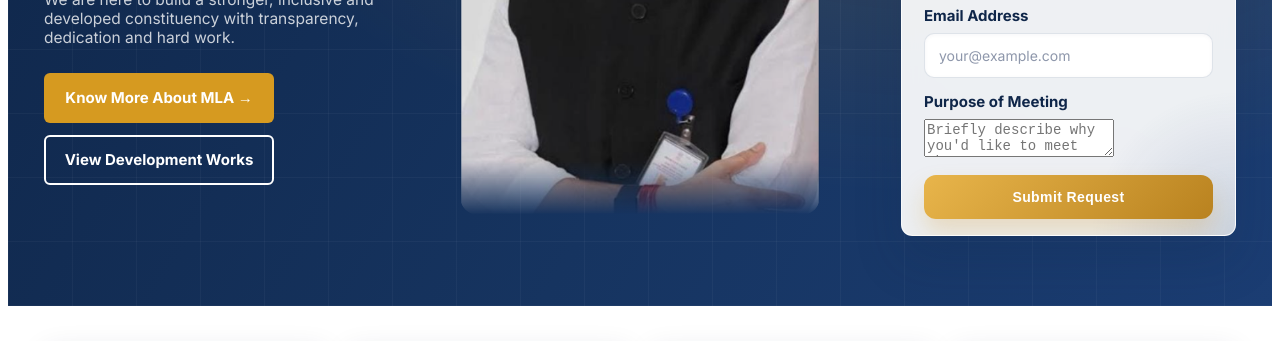
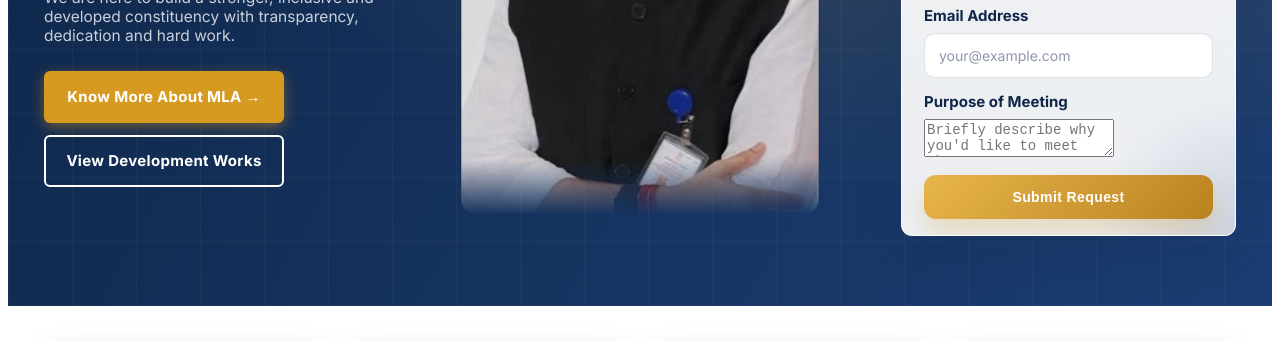
Before and after one commit to Hp-wala/appointment-system, a website: page public/index.html in a window 1280 px wide. Shown: the part 446-787 px from the top of the page. Drawn offline with Linux system fonts and the light colour scheme.

Commit message:
fix: force hero buttons visible on Netlify - stronger CSS specificity + cache bust

```diff
--- a/public/css/home.css
+++ b/public/css/home.css
@@ -308,44 +308,70 @@ html, body { overflow-x: hidden; max-width: 100%; }
   align-items: flex-start;
 }
 
+/* ===== HERO BUTTONS — guaranteed styles for all browsers & CDN ===== */
+a.hm-btn-solid,
+a.hm-btn-outline,
 .hm-btn-solid,
 .hm-btn-outline {
-  width: 230px !important;
-  height: 50px !important;
-  padding: 0 !important;
   display: flex !important;
   align-items: center !important;
   justify-content: center !important;
+  width: 240px !important;
+  height: 52px !important;
+  min-width: 240px !important;
+  min-height: 52px !important;
+  max-width: 240px !important;
+  padding: 0 16px !important;
+  margin: 0 !important;
   box-sizing: border-box !important;
   border-radius: 6px !important;
+  font-family: 'Inter', 'Poppins', sans-serif !important;
   font-size: 15px !important;
   font-weight: 700 !important;
   line-height: 1 !important;
-  margin: 0 !important;
-  text-decoration: none;
-  cursor: pointer;
-  transition: all 0.25s ease;
+  letter-spacing: 0.3px !important;
+  text-decoration: none !important;
+  cursor: pointer !important;
+  -webkit-appearance: none !important;
+  appearance: none !important;
+  transition: background 0.2s ease, opacity 0.2s ease, transform 0.15s ease !important;
 }
 
+/* Button 1 — Gold solid */
+a.hm-btn-solid,
 .hm-btn-solid {
-  background: #D69A20 !important;
-  color: white !important;
-  border: none !important;
+  background-color: #D69A20 !important;
+  background-image: none !important;
+  color: #ffffff !important;
+  border: 2px solid #D69A20 !important;
+  box-shadow: 0 4px 14px rgba(214, 154, 32, 0.45) !important;
 }
 
+a.hm-btn-solid:hover,
 .hm-btn-solid:hover {
-  background: #E8B32D !important;
+  background-color: #E8B32D !important;
+  border-color: #E8B32D !important;
+  transform: translateY(-1px) !important;
+  opacity: 1 !important;
 }
 
+/* Button 2 — Navy/transparent outline */
+a.hm-btn-outline,
 .hm-btn-outline {
-  background: transparent !important;
-  color: white !important;
-  border: 2px solid white !important;
+  background-color: transparent !important;
+  background-image: none !important;
+  color: #ffffff !important;
+  border: 2px solid #ffffff !important;
+  box-shadow: none !important;
 }
 
+a.hm-btn-outline:hover,
 .hm-btn-outline:hover {
-  background: rgba(255, 255, 255, 0.1) !important;
+  background-color: rgba(255, 255, 255, 0.12) !important;
+  transform: translateY(-1px) !important;
+  opacity: 1 !important;
 }
+/* ===== END HERO BUTTONS ===== */
 
 /* ---------- Booking card (floats in hero) ---------- */
 .hm-booking-card {
--- a/public/index.html
+++ b/public/index.html
@@ -6,7 +6,7 @@
 
 <title>MLA Office — Committed to Serve, Dedicated to Progress</title>
 <link rel="icon" type="image/png" href="images/mla-favicon.png">
-<link rel="stylesheet" href="css/home.css">
+<link rel="stylesheet" href="css/home.css?v=3">
 </head>
 <body class="hm">
 
```
